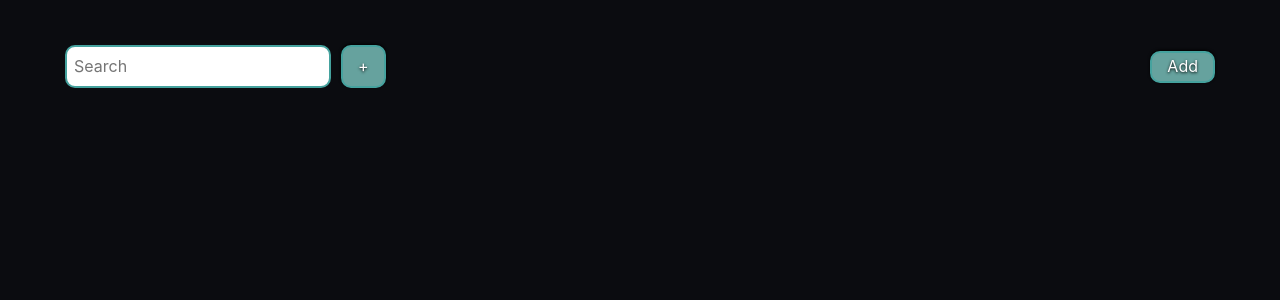
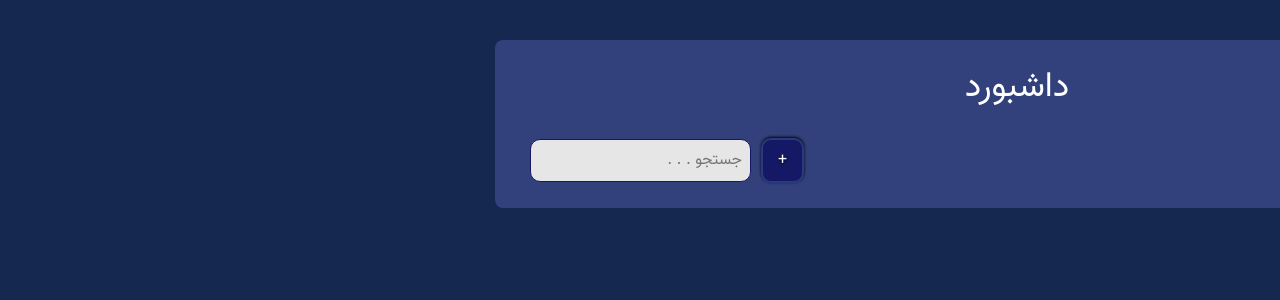
Before and after one commit to hashemisajad90/dashboard, a React (Create React App) app: page / in a window 1280 px wide. Shown: the top 300 px of the page. Built offline with nearby package versions, Linux system fonts and the light colour scheme.

Commit message:
style: header & app

```diff
--- a/src/App.css
+++ b/src/App.css
@@ -1,22 +1,72 @@
+@font-face {
+  font-family: 'Vazir-FD';
+  src: url(./asets/vazir/woff/Vazir-FD.woff) format("woff");
+}
+*{
+  font-family: "Vazir-FD" !important;
+}
 body{
-  background-color: #0b0c10 !important;
+  background-color: #142850 !important;
+  direction: rtl !important;
 }
 .App {
-  text-align: center;
+  display: flex;
+  justify-content: center;
+  align-items: center;
   padding: 40px 60px;
 }
+.orginal{
+  padding: 20px 30px !important;
+  background-color: #32407B;
+  border-radius: 8px!important;
+  width: 90% !important;
+  display: flex !important;
+  flex-direction: column;
+  justify-content: center !important;
+  align-items: center !important;
+}
+h1{
+  color: #fff !important;
+  font-size: 35px !important;
+  font-weight: normal !important;
+}
 .header{
-  display: flex;
-  justify-content: space-between;
-  align-items: center;
+  width: 100%;
+  display: flex !important;
+  justify-content: space-between !important;
+  align-items: center !important;
+}
+.ant-btn{
+  display: inline-flex !important;
+  justify-content: center !important;
+  align-items: center !important;
+  background-color: #151965 !important;
+  color: #fff !important;
+  text-shadow: 0 1px 3px #000 !important;
+  padding: 20px 15px !important;
+  border-radius: 10px !important;
+  border: 2px solid #293A80 !important;
+  box-shadow: 0 -1px 3px #000 !important;
+  font-size: 16px !important;
+  margin: 5px !important;
+  cursor: pointer !important;
+  transition: all 0.3s 0.1s ease-in !important;
 }
 .ant-modal-content{
   border-radius: 15px !important;
-  border:  2px solid #45a29e !important;
+  border:  2px solid #fff !important;
+  background-color: #32407B !important;
+  color: #fff !important;
 }
 .ant-modal-header{
+  display: flex !important;
   border-radius: 15px !important;
-  border-bottom: 1px solid #45a29e  !important;
+  border-bottom: 1px solid #151965  !important;
+  background-color: #32407B !important;
+  color: #fff !important;
+}
+.ant-modal-title{
+  color: #fff !important;
 }
 .ant-modal-body{
   display: flex;
@@ -25,8 +75,10 @@ body{
   align-items: center;
 }
 .ant-modal-footer{
+  direction: ltr !important;
+  text-align: center !important;
   border-radius: 15px !important;
-  border-top: 1px solid #45a29e  !important;
+  border-top: 1px solid #151965  !important;
 }
 .modal-div{
   width: 80%;
@@ -35,29 +87,33 @@ body{
   align-items: center !important;
 }
 .ant-modal-close{
-  width: 5%;
-  height: 10%;
+  right: unset !important;
+  left: 0 !important;
+  width: 7% !important;
+  height: 10% !important;
   margin: 8px 10px !important;
 }
-input{
+Input{
   outline: none !important;
-  border: 2px solid #45a29e !important;
+  border: 1px solid #151965 !important;
+  background-color: #e7e6e6 !important;
+  color: #000 !important;
   border-radius: 10px !important;
-  padding: 7px !important;
+  padding: 8px !important;
   font-size: 16px !important;
   margin: 5px !important;
   cursor: pointer !important;
 }
-button{
+Button{
   display: inline-flex !important;
   justify-content: center !important;
   align-items: center !important;
-  background-color: #66a29e !important;
+  background-color: #151965 !important;
   color: #fff !important;
   text-shadow: 0 1px 3px #000 !important;
-  padding: 7px 15px !important;
+  padding: 8px 15px !important;
   border-radius: 10px !important;
-  border: 2px solid #45a29e !important;
+  border: 2px solid #293A80 !important;
   box-shadow: 0 -1px 3px #000 !important;
   font-size: 16px !important;
   margin: 5px !important;
@@ -66,7 +122,7 @@ button{
 }
 button:hover{
   background-color: #fff !important;
-  color: #45a29e !important;
+  color: #293A80 !important;
   box-shadow: 0 1px 3px #000 !important;
   text-shadow: none !important;
 }
--- a/src/App.js
+++ b/src/App.js
@@ -5,7 +5,10 @@ import { Header } from './components/header/header';
 function App() {
   return (
     <div className="App">
-      <Header />
+      <div className='orginal'>
+        <h1>داشبورد</h1>
+        <Header />
+      </div>
     </div>
   );
 }
--- a/src/components/header/add.js
+++ b/src/components/header/add.js
@@ -7,29 +7,31 @@ const Add = () => {
   const [modal2Open, setModal2Open] = useState(false);
   return (
     <>
-      <Button type="primary" onClick={() => setModal2Open(true)}>Add</Button>
+      <Button type="primary" onClick={() => setModal2Open(true)}>افزودن</Button>
       <Modal
-        title="Enter your specification : "
+        title="مشخصات خود را وارد کنید :  "
         centered
         visible={modal2Open}
         onOk={() => setModal2Open(false)}
+        okText="ثبت"
+        cancelText="انصراف"
         onCancel={() => setModal2Open(false)}
       >
         <div className='modal-div' >
-            <Span className='span-modal' text='Name : ' />
-            <Input type='text' placeholder='...' />
+            <Span className='span-modal' text='نام : ' />
+            <Input type='text' placeholder=' . . .' />
         </div>
         <div className='modal-div' >
-            <Span className='span-modal' text='Family : ' />
-            <Input type='text' placeholder='...' />
+            <Span className='span-modal' text='نام خانوادگی : ' />
+            <Input type='text' placeholder=' . . .' />
         </div>
         <div className='modal-div' >
-            <Span className='span-modal' text='Age : ' />
-            <Input type='text' placeholder='...' />
+            <Span className='span-modal' text='سن : ' />
+            <Input type='text' placeholder=' . . .' />
         </div>
         <div className='modal-div' >
-            <Span className='span-modal' text='Position : ' />
-            <Input type='text' placeholder='...' />
+            <Span className='span-modal' text='رشته تحصیلی : ' />
+            <Input type='text' placeholder=' . . .' />
         </div>
       </Modal>
     </>
--- a/src/components/header/header.js
+++ b/src/components/header/header.js
@@ -5,11 +5,11 @@ import Add from "./add";
 export function Header() {
     return(
         <div className="header">
+            <Add />
             <div>
-                <Input type='text' placeholder='Search' />
                 <Buttion text='+' />
+                <Input type='text' placeholder='جستجو . . . ' />
             </div>
-            <Add />
         </div>
     )
 }
```
Also changed, not shown: src/components/active-user/active-user.js (added, +7 -0 lines), src/asets/vazir/woff/Vazir-FD.woff (added).
